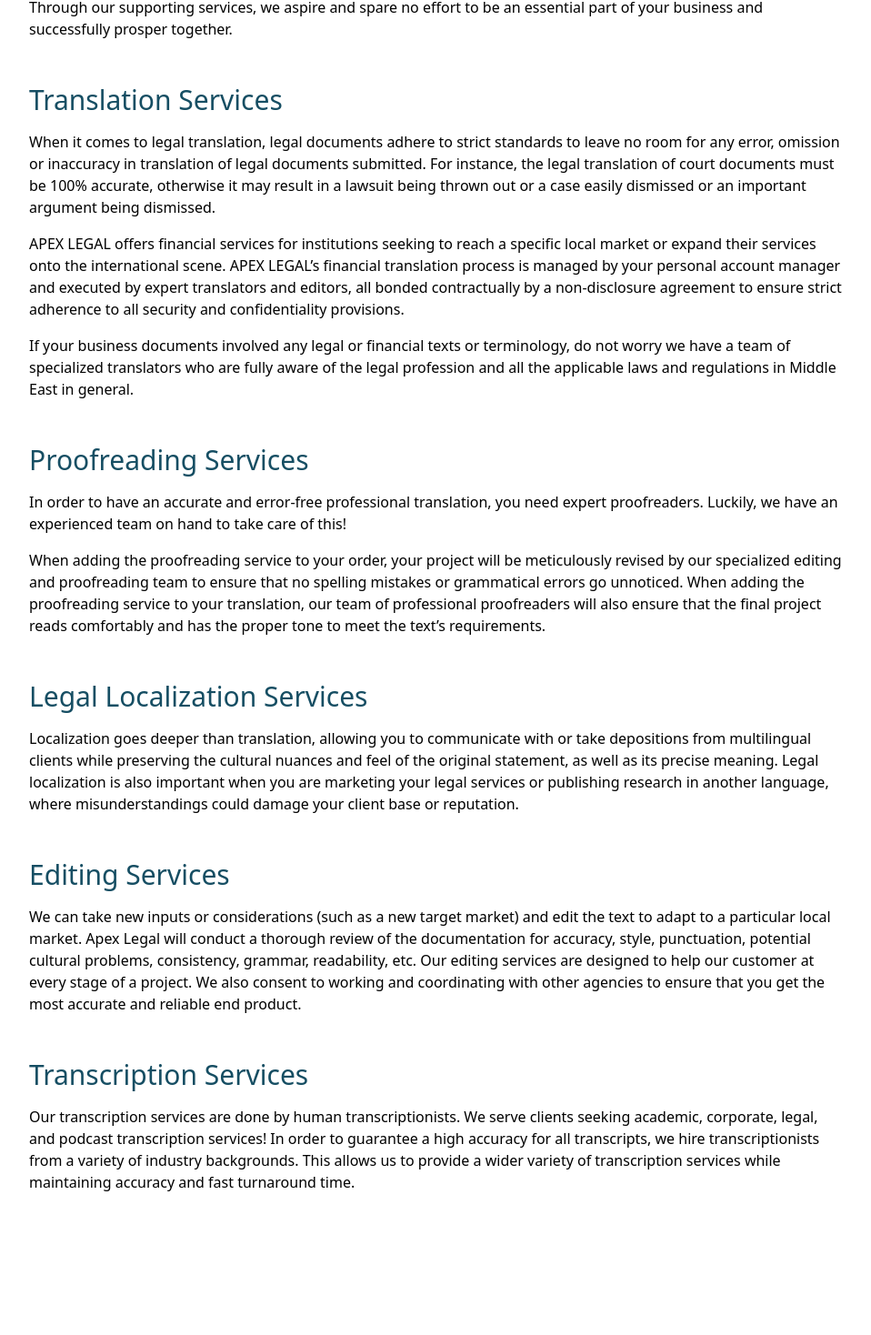
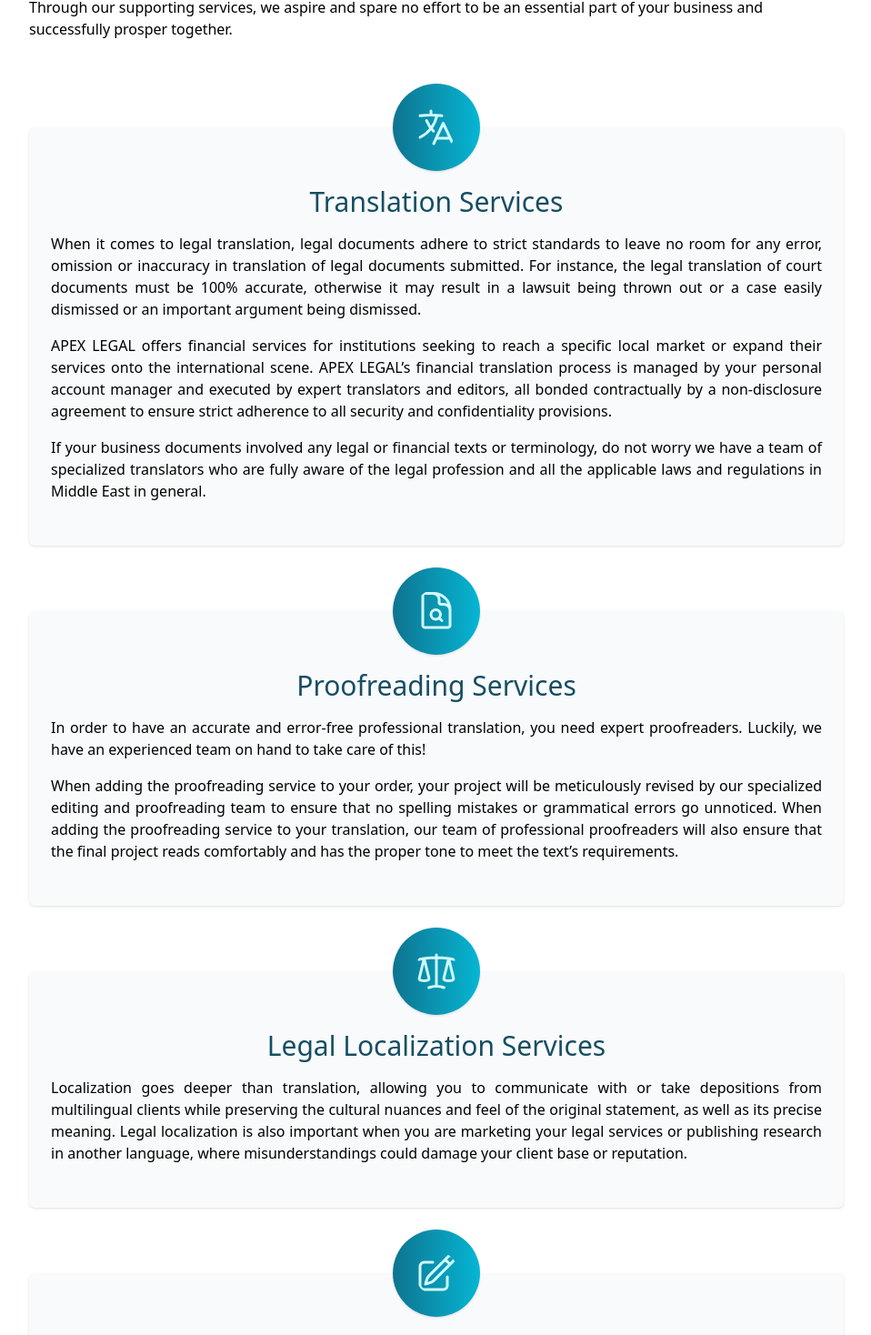
Before and after one commit to mibradev/apexlegal-website, a Next.js app: page / in a window 1280 px wide. Shown: the part 1196-2664 px from the top of the page at 91% size, without its empty margins (160-1118 px from the left). Before the commit the page ends 2532 px from the top, so only its background shows below. Built offline with nearby package versions, Linux system fonts and the light colour scheme.

Commit message:
Update Services component styles

```diff
--- a/pages/index.tsx
+++ b/pages/index.tsx
@@ -1,5 +1,12 @@
 import type { NextPage } from 'next'
 import Head from 'next/head'
+import {
+  ChatBubbleBottomCenterTextIcon,
+  DocumentMagnifyingGlassIcon,
+  LanguageIcon,
+  PencilSquareIcon,
+  ScaleIcon,
+} from '@heroicons/react/24/outline'
 
 const Home: NextPage = () => {
   return (
@@ -137,12 +144,15 @@ function AboutUs() {
 
 function Services() {
   return (
-    <section className="p-6 md:px-12 lg:px-24 xl:px-48 space-y-12">
-      <div className="space-y-4">
-        <h2 className="text-3xl text-bold text-cyan-900">
+    <section className="p-6 md:px-12 lg:px-24 xl:px-48 grid gap-6 2xl:grid-cols-4">
+      <div className="relative py-12 mt-12 space-y-4 md:px-6 md:bg-gray-50 md:rounded-md md:shadow 2xl:col-span-2 2xl:last:col-start-2">
+        <div className="flex justify-center">
+          <LanguageIcon className="absolute -top-12 h-24 w-24 p-6 rounded-full bg-gradient-to-r from-cyan-700 to-cyan-500 text-cyan-100 shadow" />
+        </div>
+        <h2 className="text-3xl text-bold text-cyan-900 text-center">
           Translation Services
         </h2>
-        <p>
+        <p className="text-justify">
           When it comes to legal translation, legal documents adhere to strict
           standards to leave no room for any error, omission or inaccuracy in
           translation of legal documents submitted. For instance, the legal
@@ -150,7 +160,7 @@ function Services() {
           result in a lawsuit being thrown out or a case easily dismissed or an
           important argument being dismissed.
         </p>
-        <p>
+        <p className="text-justify">
           APEX LEGAL offers financial services for institutions seeking to reach
           a specific local market or expand their services onto the
           international scene. APEX LEGAL’s financial translation process is
@@ -159,23 +169,26 @@ function Services() {
           agreement to ensure strict adherence to all security and
           confidentiality provisions.
         </p>
-        <p>
+        <p className="text-justify">
           If your business documents involved any legal or financial texts or
           terminology, do not worry we have a team of specialized translators
           who are fully aware of the legal profession and all the applicable
           laws and regulations in Middle East in general.
         </p>
       </div>
-      <div className="space-y-4">
-        <h2 className="text-3xl text-bold text-cyan-900">
+      <div className="relative py-12 mt-12 space-y-4 md:px-6 md:bg-gray-50 md:rounded-md md:shadow 2xl:col-span-2 2xl:last:col-start-2">
+        <div className="flex justify-center">
+          <DocumentMagnifyingGlassIcon className="absolute -top-12 h-24 w-24 p-6 rounded-full bg-gradient-to-r from-cyan-700 to-cyan-500 text-cyan-100 shadow" />
+        </div>
+        <h2 className="text-3xl text-bold text-cyan-900 text-center">
           Proofreading Services
         </h2>
-        <p>
+        <p className="text-justify">
           In order to have an accurate and error-free professional translation,
           you need expert proofreaders. Luckily, we have an experienced team on
           hand to take care of this!
         </p>
-        <p>
+        <p className="text-justify">
           When adding the proofreading service to your order, your project will
           be meticulously revised by our specialized editing and proofreading
           team to ensure that no spelling mistakes or grammatical errors go
@@ -185,11 +198,14 @@ function Services() {
           requirements.
         </p>
       </div>
-      <div className="space-y-4">
-        <h2 className="text-3xl text-bold text-cyan-900">
+      <div className="relative py-12 mt-12 space-y-4 md:px-6 md:bg-gray-50 md:rounded-md md:shadow 2xl:col-span-2 2xl:last:col-start-2">
+        <div className="flex justify-center">
+          <ScaleIcon className="absolute -top-12 h-24 w-24 p-6 rounded-full bg-gradient-to-r from-cyan-700 to-cyan-500 text-cyan-100 shadow" />
+        </div>
+        <h2 className="text-3xl text-bold text-cyan-900 text-center">
           Legal Localization Services
         </h2>
-        <p>
+        <p className="text-justify">
           Localization goes deeper than translation, allowing you to communicate
           with or take depositions from multilingual clients while preserving
           the cultural nuances and feel of the original statement, as well as
@@ -199,9 +215,14 @@ function Services() {
           reputation.
         </p>
       </div>
-      <div className="space-y-4">
-        <h2 className="text-3xl text-bold text-cyan-900">Editing Services</h2>
-        <p>
+      <div className="relative py-12 mt-12 space-y-4 md:px-6 md:bg-gray-50 md:rounded-md md:shadow 2xl:col-span-2 2xl:last:col-start-2">
+        <div className="flex justify-center">
+          <PencilSquareIcon className="absolute -top-12 h-24 w-24 p-6 rounded-full bg-gradient-to-r from-cyan-700 to-cyan-500 text-cyan-100 shadow" />
+        </div>
+        <h2 className="text-3xl text-bold text-cyan-900 text-center">
+          Editing Services
+        </h2>
+        <p className="text-justify">
           We can take new inputs or considerations (such as a new target market)
           and edit the text to adapt to a particular local market. Apex Legal
           will conduct a thorough review of the documentation for accuracy,
@@ -212,11 +233,14 @@ function Services() {
           accurate and reliable end product.
         </p>
       </div>
-      <div className="space-y-4">
-        <h2 className="text-3xl text-bold text-cyan-900">
+      <div className="relative py-12 mt-12 space-y-4 md:px-6 md:bg-gray-50 md:rounded-md md:shadow 2xl:col-span-2 2xl:last:col-start-2">
+        <div className="flex justify-center">
+          <ChatBubbleBottomCenterTextIcon className="absolute -top-12 h-24 w-24 p-6 rounded-full bg-gradient-to-r from-cyan-700 to-cyan-500 text-cyan-100 shadow" />
+        </div>
+        <h2 className="text-3xl text-bold text-cyan-900 text-center">
           Transcription Services
         </h2>
-        <p>
+        <p className="text-justify">
           Our transcription services are done by human transcriptionists. We
           serve clients seeking academic, corporate, legal, and podcast
           transcription services! In order to guarantee a high accuracy for all
```
